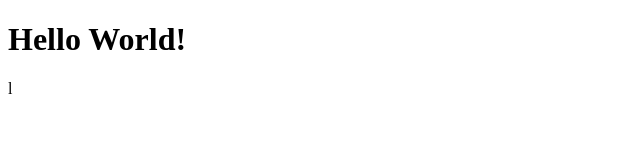
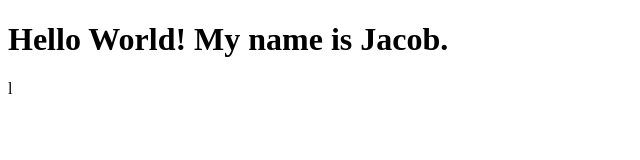
Before and after one commit to OneDestinys/WebTechProject, a plain HTML site: page index.html in a window 1280 px wide. Shown: the whole page, without its empty margins (0-640 px from the left). Drawn offline with Linux system fonts and the light colour scheme.

Commit message:
Update index.html

```diff
--- a/index.html
+++ b/index.html
@@ -7,6 +7,8 @@
     <title>Document</title>
 </head>
 <body>
-    <h1>Hello World!</h1>
+    <h1>Hello World!
+        My name is Jacob.
+    </h1>
 </body>
 </html>l
```
